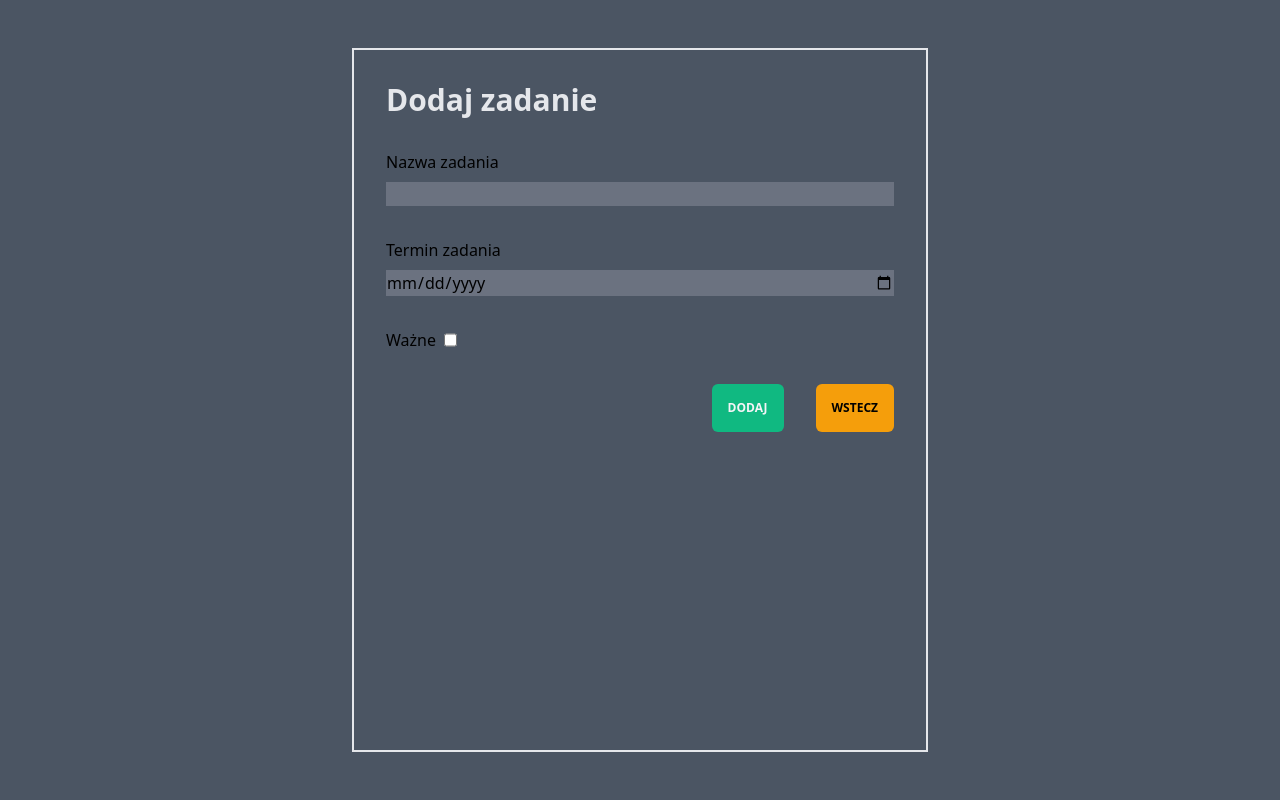
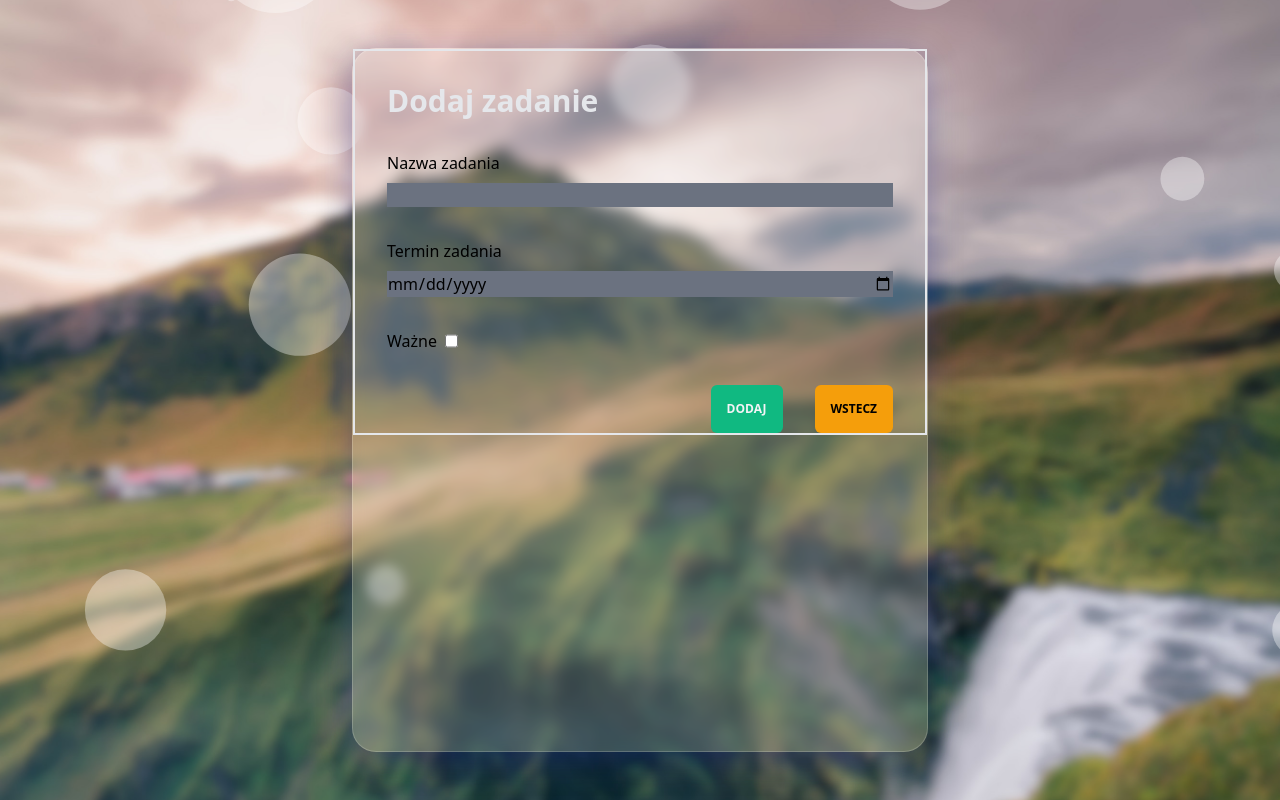
Before and after one commit to CubeStormPrivate/todo-app, a React (Create React App) app: page /dodaj in a window 1280 px wide. Built offline with nearby package versions, Linux system fonts and the light colour scheme.

Commit message:
Background image, glass effect

```diff
--- a/package.json
+++ b/package.json
@@ -20,6 +20,7 @@
     "react-redux": "^7.2.6",
     "react-router-dom": "^6.0.2",
     "react-scripts": "4.0.3",
+    "react-tsparticles": "^1.37.5",
     "redux": "^4.1.2",
     "typescript": "^4.5.2",
     "web-vitals": "^1.1.2"
--- a/public/index.html
+++ b/public/index.html
@@ -4,15 +4,13 @@
 		<meta charset="utf-8" />
 		<link rel="icon" href="%PUBLIC_URL%/react-logo.png" />
 		<meta name="viewport" content="width=device-width, initial-scale=1" />
-		<meta name="description" content="Web site created using create-react-app" />
-		<link rel="apple-touch-icon" href="%PUBLIC_URL%/logo192.png" />
 		<link rel="manifest" href="%PUBLIC_URL%/manifest.json" />
 		<title>React Todo App</title>
 	</head>
 
 	<body>
-		<noscript> Musisz włączyć JavaScript, aby móc korzystać z tej aplikacji </noscript>
+		<div id="root"></div>
 
-		<div id="root"></div>
+		<noscript> Aby móc korzystać z tej aplikacji musisz włączyć JavaScript </noscript>
 	</body>
 </html>
--- /dev/null
+++ b/src/assets/particlesConfig.ts
@@ -0,0 +1,370 @@
+import { IOptions, RecursivePartial } from "react-tsparticles";
+
+export const particlesConfig: RecursivePartial<IOptions> = {
+  background: {
+    color: {
+      value: "",
+    },
+  },
+  fpsLimit: 60,
+  interactivity: {
+    events: {
+      onClick: {
+        enable: true,
+        mode: "repulse",
+      },
+      onHover: {
+        enable: false,
+        mode: "repulse",
+      },
+      resize: true,
+    },
+    modes: {
+      bubble: {
+        distance: 400,
+        duration: 2,
+        opacity: 0.8,
+        size: 140,
+      },
+      push: {
+        quantity: 4,
+      },
+      repulse: {
+        distance: 80,
+        duration: 0.8,
+      },
+    },
+  },
+  particles: {
+    color: {
+      value: "#ffffff",
+    },
+    links: {
+      color: "#ffffff",
+      distance: 150,
+      enable: false,
+      opacity: 0.5,
+      width: 1,
+    },
+    collisions: {
+      enable: false,
+    },
+    move: {
+      direction: "top",
+      enable: true,
+      outMode: "out",
+      random: false,
+      speed: 3,
+      straight: false,
+    },
+    number: {
+      density: {
+        enable: true,
+        value_area: 800,
+      },
+      value: 10,
+    },
+    opacity: {
+      value: 0.2,
+    },
+    shape: {
+      type: "circle",
+    },
+    size: {
+      random: true,
+      value: 80,
+    },
+  },
+  detectRetina: true,
+}
+
+
+
+
+// tsParticles.load("tsparticles", {
+//   background: {
+//     color: {
+//       value: "#000000"
+//     }
+//   },
+//   fullScreen: {
+//     enable: true,
+//     zIndex: -1
+//   },
+//   interactivity: {
+//     detectsOn: "window"
+//   },
+//   emitters: {
+//     position: {
+//       x: 50,
+//       y: 100
+//     },
+//     rate: {
+//       quantity: 5,
+//       delay: 0.25
+//     }
+//   },
+//   particles: {
+//     color: {
+//       value: ["#1E00FF", "#FF0061", "#E1FF00", "#00FF9E"]
+//     },
+//     move: {
+//       decay: 0.05,
+//       direction: "top",
+//       enable: true,
+//       gravity: {
+//         enable: true
+//       },
+//       outModes: {
+//         top: "none",
+//         default: "destroy"
+//       },
+//       speed: { min: 25, max: 50 }
+//     },
+//     number: {
+//       value: 0
+//     },
+//     opacity: {
+//       value: 1
+//     },
+//     rotate: {
+//       value: {
+//         min: 0,
+//         max: 360
+//       },
+//       direction: "random",
+//       animation: {
+//         enable: true,
+//         speed: 30
+//       }
+//     },
+//     tilt: {
+//       direction: "random",
+//       enable: true,
+//       value: {
+//         min: 0,
+//         max: 360
+//       },
+//       animation: {
+//         enable: true,
+//         speed: 30
+//       }
+//     },
+//     size: {
+//       value: 8
+//     },
+//     roll: {
+//       darken: {
+//         enable: true,
+//         value: 25
+//       },
+//       enable: true,
+//       speed: {
+//         min: 5,
+//         max: 15
+//       }
+//     },
+//     wobble: {
+//       distance: 30,
+//       enable: true,
+//       speed: {
+//         min: -7,
+//         max: 7
+//       }
+//     },
+//     shape: {
+//       type: [
+//         "circle",
+//         "square",
+//         "polygon",
+//         "character",
+//         "character",
+//         "character",
+//         "image",
+//         "image",
+//         "image"
+//       ],
+//       options: {
+//         image: [
+//           {
+//             src: "https://particles.js.org/images/fruits/apple.png",
+//             width: 32,
+//             height: 32,
+//             particles: {
+//               size: {
+//                 value: 16
+//               }
+//             }
+//           },
+//           {
+//             src: "https://particles.js.org/images/fruits/avocado.png",
+//             width: 32,
+//             height: 32,
+//             particles: {
+//               size: {
+//                 value: 16
+//               }
+//             }
+//           },
+//           {
+//             src: "https://particles.js.org/images/fruits/banana.png",
+//             width: 32,
+//             height: 32,
+//             particles: {
+//               size: {
+//                 value: 16
+//               }
+//             }
+//           },
+//           {
+//             src: "https://particles.js.org/images/fruits/berries.png",
+//             width: 32,
+//             height: 32,
+//             particles: {
+//               size: {
+//                 value: 16
+//               }
+//             }
+//           },
+//           {
+//             src: "https://particles.js.org/images/fruits/cherry.png",
+//             width: 32,
+//             height: 32,
+//             particles: {
+//               size: {
+//                 value: 16
+//               }
+//             }
+//           },
+//           {
+//             src: "https://particles.js.org/images/fruits/grapes.png",
+//             width: 32,
+//             height: 32,
+//             particles: {
+//               size: {
+//                 value: 16
+//               }
+//             }
+//           },
+//           {
+//             src: "https://particles.js.org/images/fruits/lemon.png",
+//             width: 32,
+//             height: 32,
+//             particles: {
+//               size: {
+//                 value: 16
+//               }
+//             }
+//           },
+//           {
+//             src: "https://particles.js.org/images/fruits/orange.png",
+//             width: 32,
+//             height: 32,
+//             particles: {
+//               size: {
+//                 value: 16
+//               }
+//             }
+//           },
+//           {
+//             src: "https://particles.js.org/images/fruits/peach.png",
+//             width: 32,
+//             height: 32,
+//             particles: {
+//               size: {
+//                 value: 16
+//               }
+//             }
+//           },
+//           {
+//             src: "https://particles.js.org/images/fruits/pear.png",
+//             width: 32,
+//             height: 32,
+//             particles: {
+//               size: {
+//                 value: 16
+//               }
+//             }
+//           },
+//           {
+//             src: "https://particles.js.org/images/fruits/pepper.png",
+//             width: 32,
+//             height: 32,
+//             particles: {
+//               size: {
+//                 value: 16
+//               }
+//             }
+//           },
+//           {
+//             src: "https://particles.js.org/images/fruits/plum.png",
+//             width: 32,
+//             height: 32,
+//             particles: {
+//               size: {
+//                 value: 16
+//               }
+//             }
+//           },
+//           {
+//             src: "https://particles.js.org/images/fruits/star.png",
+//             width: 32,
+//             height: 32,
+//             particles: {
+//               size: {
+//                 value: 16
+//               }
+//             }
+//           },
+//           {
+//             src: "https://particles.js.org/images/fruits/strawberry.png",
+//             width: 32,
+//             height: 32,
+//             particles: {
+//               size: {
+//                 value: 16
+//               }
+//             }
+//           },
+//           {
+//             src: "https://particles.js.org/images/fruits/watermelon.png",
+//             width: 32,
+//             height: 32,
+//             particles: {
+//               size: {
+//                 value: 16
+//               }
+//             }
+//           },
+//           {
+//             src: "https://particles.js.org/images/fruits/watermelon_slice.png",
+//             width: 32,
+//             height: 32,
+//             particles: {
+//               size: {
+//                 value: 16
+//               }
+//             }
+//           }
+//         ],
+//         polygon: [
+//           {
+//             sides: 5
+//           },
+//           {
+//             sides: 6
+//           }
+//         ],
+//         character: [
+//           {
+//             fill: true,
+//             font: "Verdana",
+//             value: ["💩", "🤡", "🍀", "🍙", "🦄", "⭐️"],
+//             style: "",
+//             weight: 400
+//           }
+//         ]
+//       }
+//     }
+//   }
+// });
--- a/src/components/App.tsx
+++ b/src/components/App.tsx
@@ -1,19 +1,27 @@
-import React from 'react';
+import * as React from 'react';
+
+import { particlesConfig } from '../assets/particlesConfig';
+
 import { Routes, Route } from "react-router-dom";
-
+import Particles from "react-tsparticles";
 import { Tasks as TasksView } from './views/Tasks';
 import { Create as CreateView } from './views/Create';
 
-import '../css/App.css';
 
+export const App: React.FC = () => {
+    return (
+        <div className="min-h-screen flex justify-center bg-background bg-cover bg-center p-12">
+            <div className="w-full max-w-xl relative z-10 glass">
+                <Routes>
+                    <Route path="/" element={<TasksView />} />
+                    <Route path="/dodaj" element={<CreateView />} />
+                </Routes>
+            </div>
 
-export const App = () => {
-    return (
-        <div className="min-h-screen flex justify-center bg-gray-600 p-12">
-            <Routes>
-                <Route path="/" element={<TasksView />} />
-                <Route path="/dodaj" element={<CreateView />} />
-            </Routes>
+            <Particles
+                options={particlesConfig}
+                canvasClassName="w-full h-full absolute top-0 left-0 z-0"
+            />
         </div>
     );
 }
--- a/src/components/SingleTask.tsx
+++ b/src/components/SingleTask.tsx
@@ -19,7 +19,6 @@ export const SingleTask: React.FC<SingleTaskProps> = ({ id, name, date, isImport
     const [isEditing, setIsEditing] = useState(false);
     const [nameEdited, setNameEdited] = useState(name);
     const [dateEdited, setDateEdited] = useState(date);
-
 
     const handleRemoveTask = () => {
         store.dispatch(remove({ id }));
--- a/src/components/inc/Button.tsx
+++ b/src/components/inc/Button.tsx
@@ -1,4 +1,5 @@
 import * as React from 'react';
+
 
 interface ButtonProps {
     text: String,
--- a/src/components/views/Create.tsx
+++ b/src/components/views/Create.tsx
@@ -2,6 +2,7 @@ import * as React from 'react';
 
 import { useState } from 'react';
 import { useNavigate } from 'react-router';
+
 import { create } from '../../reducers/task';
 import { store } from '../../store/store';
 
@@ -23,7 +24,6 @@ export const Create: React.FC = () => {
         const id = Date.now().toString(36) + Math.random().toString(36).substr(2);;
 
         store.dispatch(create({ id, name, date, isImportant }));
-
         navigation('/');
     }
 
--- a/src/css/tailwind.css
+++ b/src/css/tailwind.css
@@ -1,3 +1,13 @@
 @tailwind base;
 @tailwind components;
 @tailwind utilities;
+
+
+.glass {
+    background: rgba( 255, 255, 255, 0.2 );
+    box-shadow: 0 8px 32px 0 rgba( 31, 38, 135, 0.37 );
+    backdrop-filter: blur( 6px );
+    -webkit-backdrop-filter: blur( 6px );
+    border-radius: 24px;
+    border: 1px solid rgba( 255, 255, 255, 0.18 );
+}
--- a/src/index.tsx
+++ b/src/index.tsx
@@ -1,13 +1,12 @@
 import React from 'react';
 import ReactDOM from 'react-dom';
-import { BrowserRouter } from "react-router-dom";
 
 import { Provider } from 'react-redux';
 import { store } from './store/store';
 
+import { BrowserRouter } from "react-router-dom";
 import { App } from './components/App';
 
-import './css/App.css';
 import './css/tailwind.css';
 
 
--- a/tailwind.config.js
+++ b/tailwind.config.js
@@ -2,7 +2,11 @@ module.exports = {
   purge: ['./src/**/*.{js,jsx,ts,tsx}', './public/index.html'],
   darkMode: false, // or 'media' or 'class'
   theme: {
-    extend: {},
+    extend: {
+      backgroundImage: {
+        'background': "url('/src/assets/img/background.jpg')",
+      }
+    },
   },
   variants: {
     extend: {},
```
Also changed, not shown: src/components/views/Tasks.tsx (+3 -4 lines), src/css/App.css (deleted, +0 -38 lines), src/assets/img/background.jpg (added), 1 other file (tests, documents, lock files or other folders).
